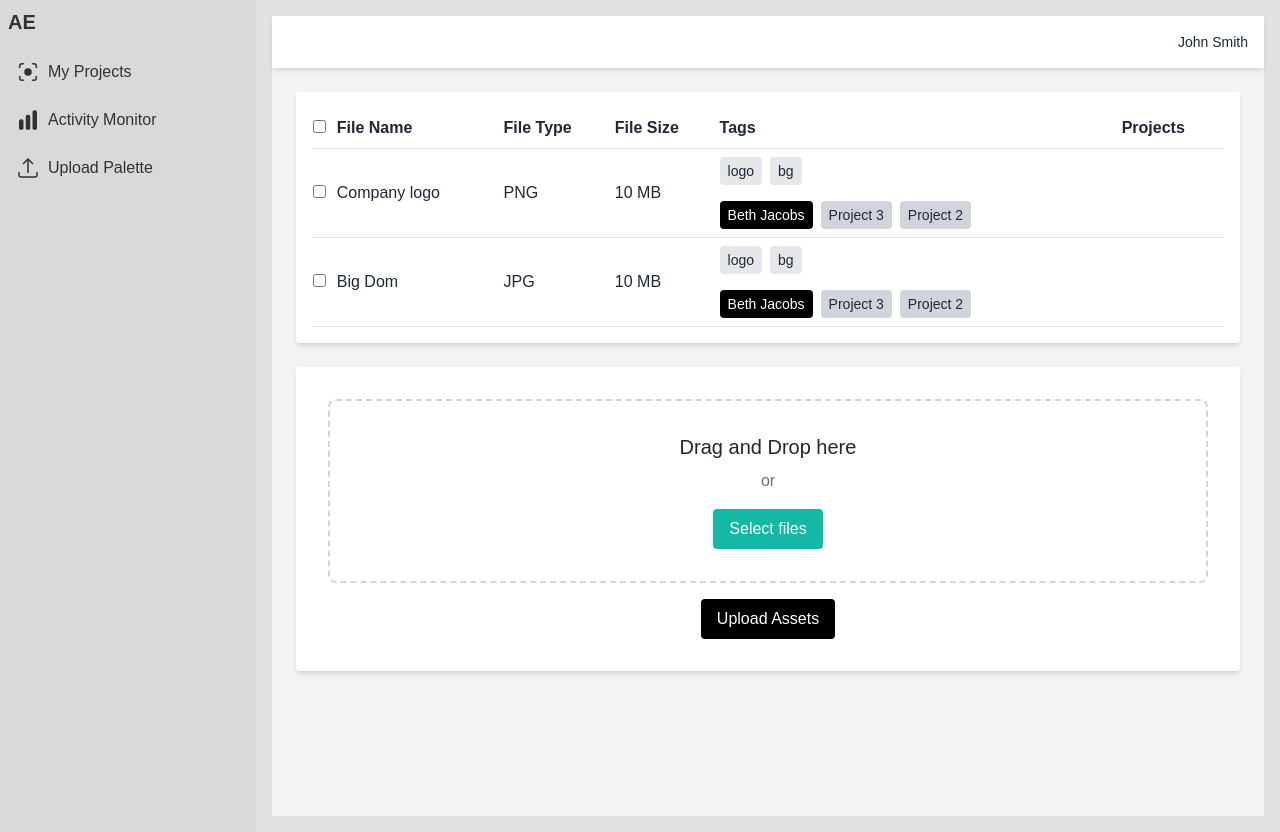
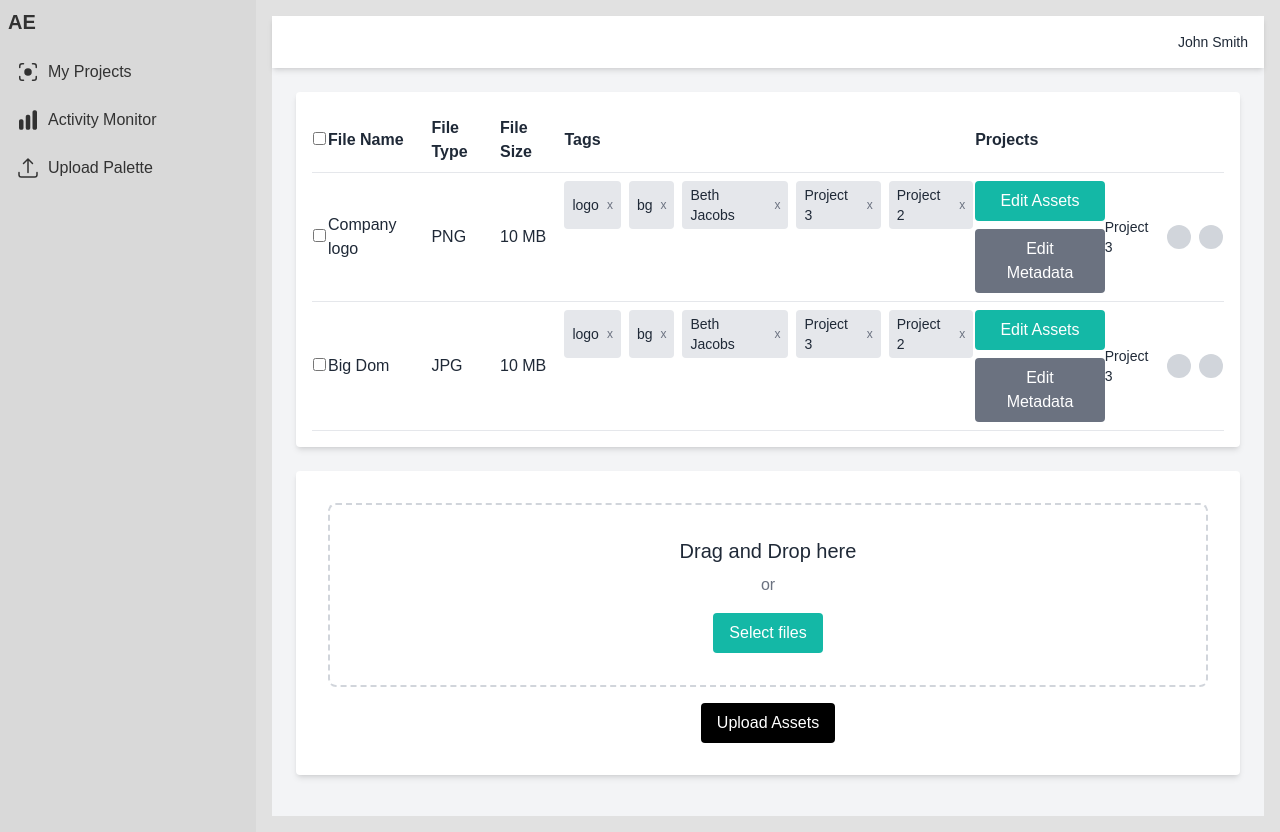
Before and after one commit to CPSC319-2025/404-Found-DAM, a Next.js app in the folder frontend/: page /404-Found-DAM/upload in a window 1280 px wide. Built offline with nearby package versions, Linux system fonts and the light colour scheme.

Commit message:
feat: tag removable, buttons for Edit Asset and Edit Metadata, buttons for Project removal or upload confirmation

```diff
--- a/frontend/src/app/upload/page.tsx
+++ b/frontend/src/app/upload/page.tsx
@@ -1,7 +1,38 @@
+"use client";
 import Link from "next/link";
+import { useState } from "react";
+
+export default function UploadPage() {
+
+    const [tags, setTags] = useState({
+        "Company logo": ["logo", "bg", "Beth Jacobs","Project 3", "Project 2"],
+        "Big Dom": ["logo", "bg", "Beth Jacobs", "Project 3", "Project 2"],
+      });
+
+      const removeTag = (fileName: string | number, tagToRemove: any) => {
+        setTags((prevTags) => {
+          const updatedTags = { ...prevTags };
+          updatedTags[fileName]  = updatedTags[fileName].filter((tag: any) => tag !== tagToRemove);
+          return updatedTags;
+        });
+      };
 
 
-export default function UploadPage() {
+      const [status, setStatus] = useState({
+        "Project 3": { tick: false, cross: false }, // Initial state for tick and cross
+      });
+
+        // Handle the toggle of tick/cross circles
+  const handleCircleClick = (project: string, type: "tick" | "cross") => {
+    setStatus((prevStatus) => ({
+      ...prevStatus,
+      [project]: {
+        ...prevStatus[project],
+        [type]: !prevStatus[project][type], // Toggle the tick or cross
+      },
+    }));
+  };
+
     return (
         <div className="flex flex-col min-h-screen bg-gray-100 text-gray-800">
             {/* Header / Top Bar */}
@@ -37,6 +68,57 @@ export default function UploadPage() {
                             <td className="py-2">PNG</td>
                             <td className="py-2">10 MB</td>
                             <td className="py-2 flex space-x-2">
+                            {tags["Company logo"]?.map((tag) => (
+                    <span
+                      key={tag}
+                      className="bg-gray-200 px-2 py-1 rounded text-sm flex items-center space-x-2"
+                    >
+                      <span>{tag}</span>
+                      <button
+                        onClick={() => removeTag("Company logo", tag)}
+                        className="text-xs text-gray-500 ml-2"
+                      >
+                        x
+                      </button>
+                    </span>
+                  ))}
+                </td>
+                <td className="py-2">
+                  {/* Flex container to align buttons on the left and the label with circles on the right */}
+                  <div className="flex justify-between items-center">
+                    <div className="flex flex-col space-y-2">
+                      <button className="bg-teal-500 text-white px-4 py-2 rounded hover:bg-teal-600">
+                        Edit Assets
+                      </button>
+                      <button className="bg-gray-500 text-white px-4 py-2 rounded hover:bg-gray-600">
+                        Edit Metadata
+                      </button>
+                    </div>
+                    <div className="flex items-center space-x-2">
+                      <span className="text-sm font-medium">Project 3</span>
+                      {/* Circle with Tick (clickable) */}
+                      <div
+                        onClick={() => handleCircleClick("Project 3", "tick")}
+                        className={`w-6 h-6 flex items-center justify-center rounded-full cursor-pointer ${
+                          status["Project 3"]?.tick ? "bg-green-500" : "bg-gray-300"
+                        }`}
+                      >
+                        <span className="text-xl">{status["Project 3"]?.tick ? "✔" : ""}</span>
+                      </div>
+                      {/* Circle with Cross (clickable) */}
+                      <div
+                        onClick={() => handleCircleClick("Project 3", "cross")}
+                        className={`w-6 h-6 flex items-center justify-center rounded-full cursor-pointer ${
+                          status["Project 3"]?.cross ? "bg-red-500" : "bg-gray-300"
+                        }`}
+                      >
+                        <span className="text-xl">{status["Project 3"]?.cross ? "✖" : ""}</span>
+                      </div>
+                    </div>
+                  </div>
+                </td>
+
+{/*                             <td className="py-2 flex space-x-2">
                   <span className="bg-gray-200 px-2 py-1 rounded text-sm">
                     logo
                   </span>
@@ -54,7 +136,7 @@ export default function UploadPage() {
                                 <span className="bg-gray-300 px-2 py-1 rounded text-sm">
                     Project 2
                   </span>
-                            </td>
+                            </td>*/}
                         </tr>
                         <tr className="border-b hover:bg-gray-50">
                             <td className="py-2">
@@ -64,6 +146,60 @@ export default function UploadPage() {
                             <td className="py-2">JPG</td>
                             <td className="py-2">10 MB</td>
                             <td className="py-2 flex space-x-2">
+                            {tags["Big Dom"]?.map((tag) => (
+                    <span
+                      key={tag}
+                      className="bg-gray-200 px-2 py-1 rounded text-sm flex items-center space-x-2"
+                    >
+                      <span>{tag}</span>
+                      <button
+                        onClick={() => removeTag("Big Dom", tag)}
+                        className="text-xs text-gray-500 ml-2"
+                      >
+                        x
+                      </button>
+                    </span>
+                  ))}
+                </td>
+
+                <td className="py-2">
+                  {/* Flex container to align buttons on the left and the label with circles on the right */}
+                  <div className="flex justify-between items-center">
+                    <div className="flex flex-col space-y-2">
+                      <button className="bg-teal-500 text-white px-4 py-2 rounded hover:bg-teal-600">
+                        Edit Assets
+                      </button>
+                      <button className="bg-gray-500 text-white px-4 py-2 rounded hover:bg-gray-600">
+                        Edit Metadata
+                      </button>
+                    </div>
+                    <div className="flex items-center space-x-2">
+                      <span className="text-sm font-medium">Project 3</span>
+                      {/* Circle with Tick (clickable) */}
+                      <div
+                        onClick={() => handleCircleClick("Project 3", "tick")}
+                        className={`w-6 h-6 flex items-center justify-center rounded-full cursor-pointer ${
+                          status["Project 3"]?.tick ? "bg-green-500" : "bg-gray-300"
+                        }`}
+                      >
+                        <span className="text-xl">{status["Project 3"]?.tick ? "✔" : ""}</span>
+                      </div>
+                      {/* Circle with Cross (clickable) */}
+                      <div
+                        onClick={() => handleCircleClick("Project 3", "cross")}
+                        className={`w-6 h-6 flex items-center justify-center rounded-full cursor-pointer ${
+                          status["Project 3"]?.cross ? "bg-red-500" : "bg-gray-300"
+                        }`}
+                      >
+                        <span className="text-xl">{status["Project 3"]?.cross ? "✖" : ""}</span>
+                      </div>
+
+                    </div>
+                  </div>
+                </td>
+
+
+{/*                             <td className="py-2 flex space-x-2">
                   <span className="bg-gray-200 px-2 py-1 rounded text-sm">
                     logo
                   </span>
@@ -71,7 +207,9 @@ export default function UploadPage() {
                     bg
                   </span>
                             </td>
-                            <td className="py-2 flex space-x-2">
+ */}
+
+{/*                             <td className="py-2 flex space-x-2">
                   <span className="bg-black text-white px-2 py-1 rounded text-sm">
                     Beth Jacobs
                   </span>
@@ -82,7 +220,7 @@ export default function UploadPage() {
                     Project 2
                   </span>
                             </td>
-                        </tr>
+ */}                        </tr>
                         </tbody>
                     </table>
                 </section>
```
Lines whose indentation alone changed are shown as unchanged.
